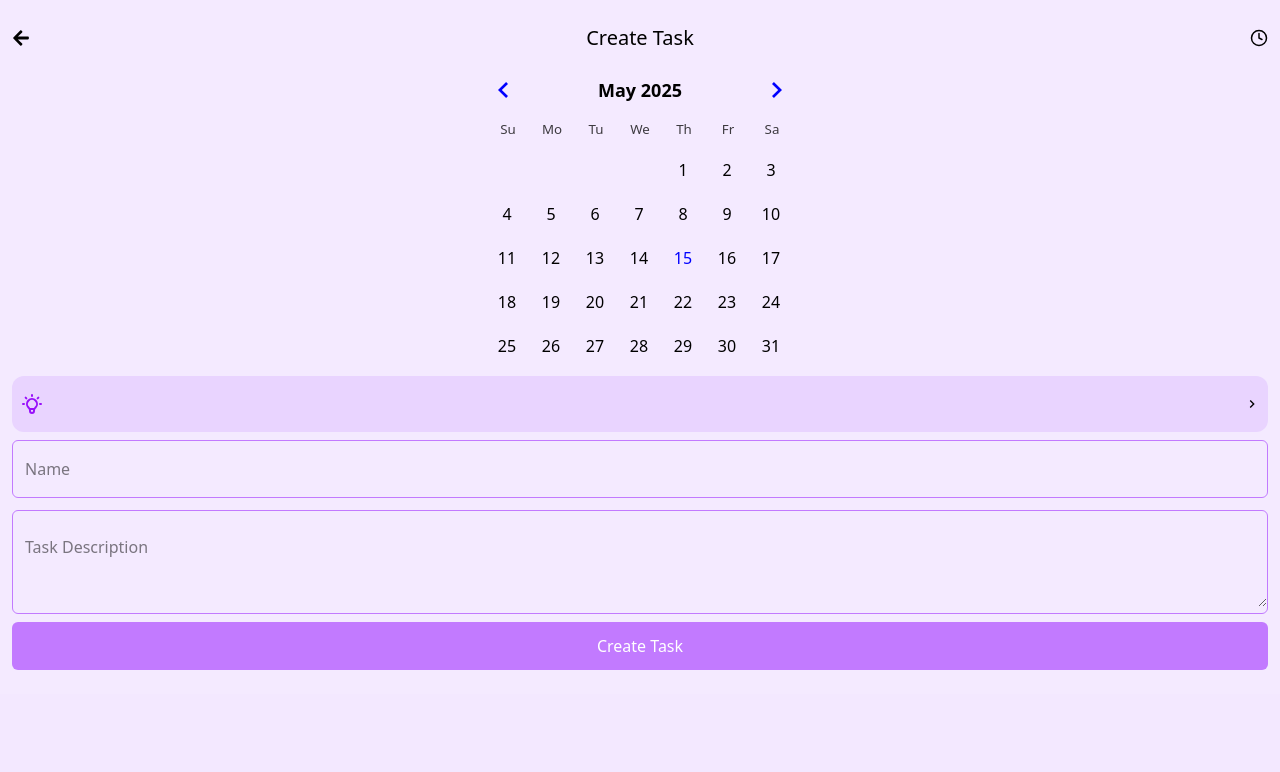
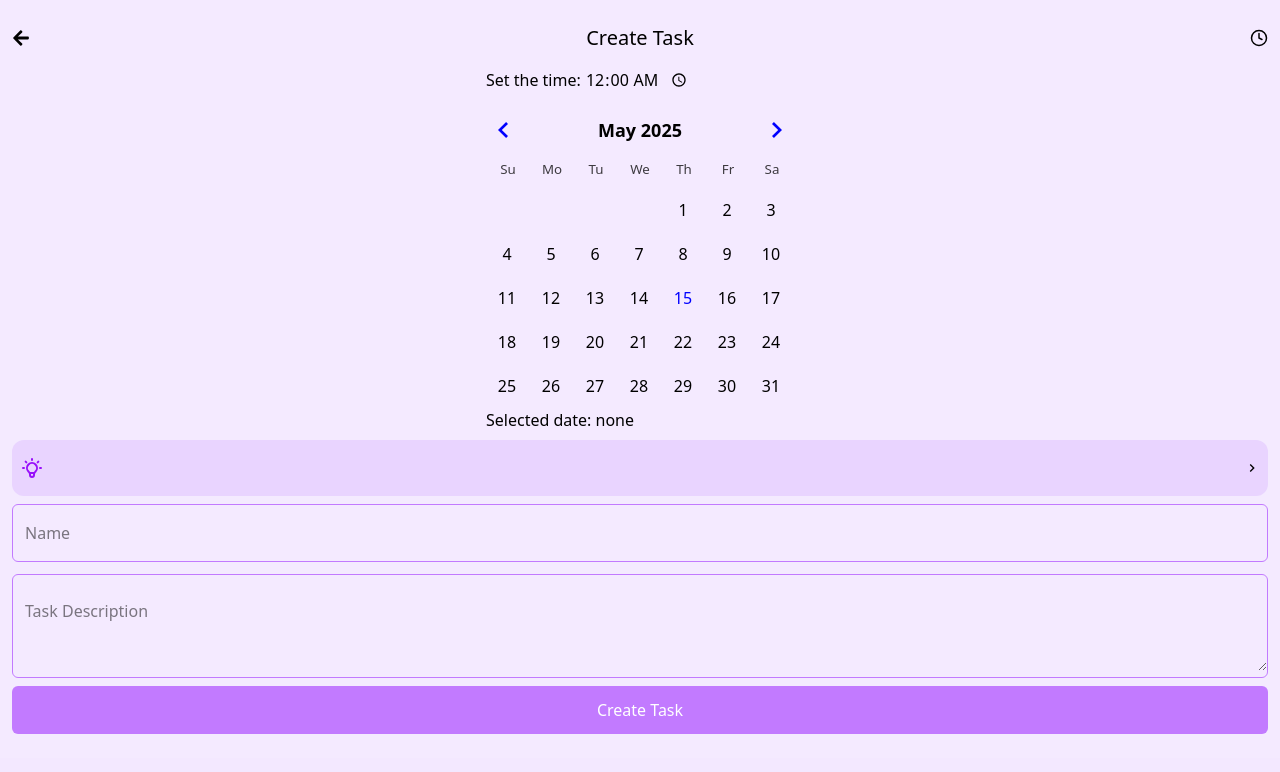
Before and after one commit to Dev-Ruqoyah/Task-Manager, a React (Vite) app: page /create in a window 1280 px wide. Shown: the top 772 px of the page. Built offline with nearby package versions, Linux system fonts and the light colour scheme.

Commit message:
Updated the type for the taskdetails

```diff
--- a/src/app/TaskFormSlice.tsx
+++ b/src/app/TaskFormSlice.tsx
@@ -2,7 +2,9 @@ import { createSlice } from "@reduxjs/toolkit"
 export interface TaskDetails {
     task:string,
     taskCategory:string,
-    taskDescription:string
+    taskDescription:string,
+    taskTime:TimeRanges
+    TaskDate:Date
 }
 
 const initialState:TaskDetails = {task:"",taskCategory:"",taskDescription:""}
--- a/src/component/Calendar.tsx
+++ b/src/component/Calendar.tsx
@@ -1,18 +1,57 @@
-import { useState } from "react";
 import { DayPicker } from "react-day-picker";
 import "react-day-picker/style.css";
+import React, { ChangeEventHandler, useState } from "react";
+
+import { setHours, setMinutes } from "date-fns";
 
 const Calendar = () => {
   const [selected, setSelected] = useState<Date>();
+  const [timeValue, setTimeValue] = useState<string>("00:00");
+
+  const handleTimeChange: ChangeEventHandler<HTMLInputElement> = (e) => {
+    const time = e.target.value;
+    if (!selected) {
+      setTimeValue(time);
+      return;
+    }
+    const [hours, minutes] = time.split(":").map((str) => parseInt(str, 10));
+    const newSelectedDate = setHours(setMinutes(selected, minutes), hours);
+    setSelected(newSelectedDate);
+    setTimeValue(time);
+  };
+
+  const handleDaySelect = (date: Date | undefined) => {
+    if (!timeValue || !date) {
+      setSelected(date);
+      return;
+    }
+    const [hours, minutes] = timeValue
+      .split(":")
+      .map((str) => parseInt(str, 10));
+    const newDate = new Date(
+      date.getFullYear(),
+      date.getMonth(),
+      date.getDate(),
+      hours,
+      minutes
+    );
+    setSelected(newDate);
+  };
 
   return (
     <div>
-      <DayPicker
-        animate
-        mode="multiple"
-        navLayout="around"
-
-      />
+      <form style={{ marginBlockEnd: "1em" }}>
+        <label>
+          Set the time:{" "}
+          <input type="time" value={timeValue} onChange={handleTimeChange} />
+        </label>
+      </form>
+      <DayPicker  mode="single" animate navLayout="around"
+        selected={selected}
+        onSelect={handleDaySelect}
+        footer={`Selected date: ${
+          selected ? selected.toLocaleString() : "none"
+        }`} />
     </div>
   );
 };
```
